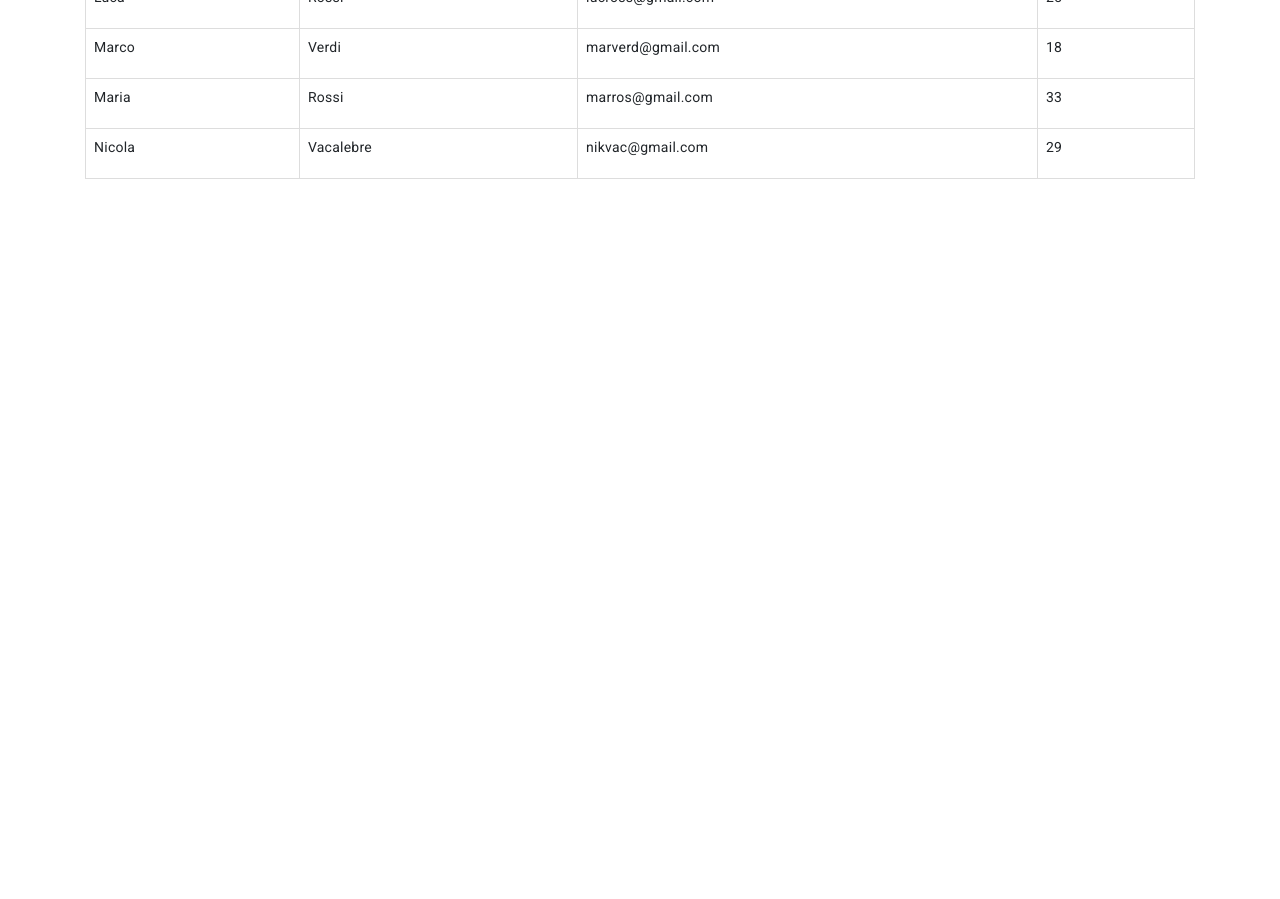
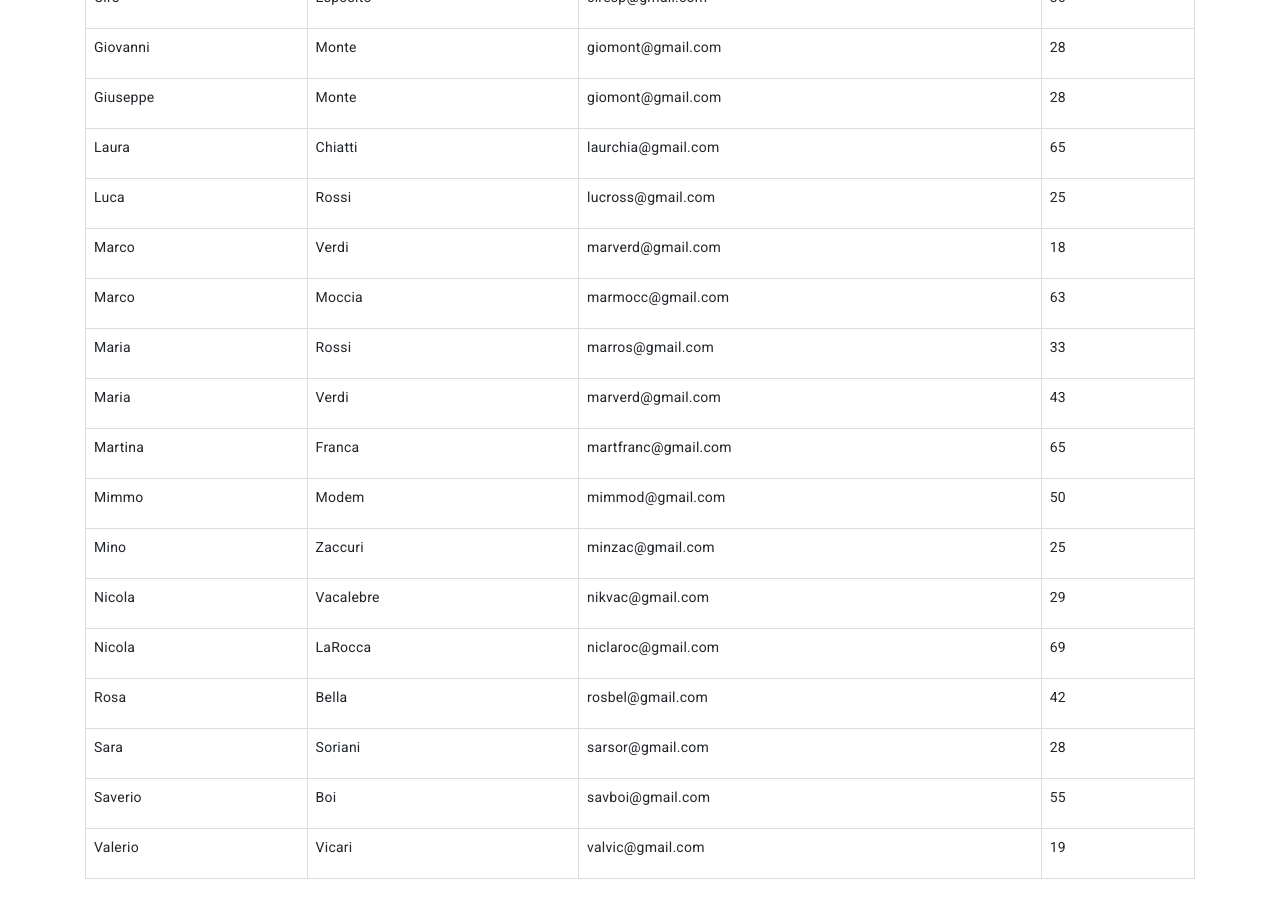
Before and after one commit to nicovaca/Angular_RentalCar, an Angular app: page / in a window 1280 px wide. Shown: the part 380-1279 px from the top of the page. Before the commit the page ends 800 px from the top, so only its background shows below. Built offline with nearby package versions, Linux system fonts and the light colour scheme.

Commit message:
Aggiunta utenti, aggiunta MyPagination

```diff
--- a/src/app/app.component.ts
+++ b/src/app/app.component.ts
@@ -33,7 +33,8 @@ export class AppComponent {
       {key: "eta", label: "Età"}
     ],
     order: {defaultColumn: "nome", orderType: "desc"},
-    search: {columns:["nome","cognome","email"]}
+    search: {columns: ["nome", "cognome", "email"]},
+    pagination: {itemPerPage:5, itemPerPageOptions:[5,10,15]}
   }
 
   data: Utenti[] = utenti;
--- a/src/app/app.module.ts
+++ b/src/app/app.module.ts
@@ -22,6 +22,7 @@ import {MatIconModule} from '@angular/material/icon';
 import { FilterPipePipe } from './components/my-table/pipe/filter-pipe.pipe';
 import { NgbModule } from '@ng-bootstrap/ng-bootstrap';
 import { SortPipePipe } from './components/my-table/pipe/sort-pipe.pipe';
+import { PaginationPipe } from './components/my-table/pipe/pagination.pipe';
 
 
 
@@ -35,7 +36,8 @@ import { SortPipePipe } from './components/my-table/pipe/sort-pipe.pipe';
     MyButtonComponent,
     MyTableComponent,
     FilterPipePipe,
-    SortPipePipe
+    SortPipePipe,
+    PaginationPipe
 
   ],
   imports: [
--- /dev/null
+++ b/src/app/components/my-table/pipe/pagination.pipe.ts
@@ -0,0 +1,12 @@
+import { Pipe, PipeTransform } from '@angular/core';
+
+@Pipe({
+  name: 'pagination'
+})
+export class PaginationPipe implements PipeTransform {
+
+  transform(value: unknown, ...args: unknown[]): unknown {
+    return null;
+  }
+
+}
--- /dev/null
+++ b/src/app/configs/configClass/my-pagination.ts
@@ -0,0 +1,4 @@
+export class MyPagination {
+  itemPerPage! : number ;
+  itemPerPageOptions! : number [];
+}
--- a/src/app/configs/my-table-config/my-table-config.ts
+++ b/src/app/configs/my-table-config/my-table-config.ts
@@ -1,5 +1,6 @@
 import { MyHeaders } from "../configClass/my-headers";
 import { MyOrder } from "../configClass/my-order";
+import { MyPagination } from "../configClass/my-pagination";
 import { MySearch } from "../configClass/my-search";
 
 
@@ -9,4 +10,5 @@ export class MyTableConfig {
   headers! : MyHeaders[] ;
   order! : MyOrder ;
   search! : MySearch ;
+  pagination! : MyPagination ;
 }
--- a/src/app/environments/utenti.ts
+++ b/src/app/environments/utenti.ts
@@ -6,5 +6,23 @@ export const utenti: Utenti[] = [
   {nome: "Anna", cognome: 'Bianchi', email: "annbianc@gmail.com", eta:40},
   {nome: "Nicola", cognome: 'Vacalebre', email: "nikvac@gmail.com", eta:29},
   {nome: "Maria", cognome: 'Rossi', email: "marros@gmail.com", eta:33},
-  {nome: "Giovanni", cognome: 'Monte', email: "giomont@gmail.com", eta:28}
+
+  {nome: "Giovanni", cognome: 'Monte', email: "giomont@gmail.com", eta:28},
+  {nome: "Martina", cognome: 'Franca', email: "martfranc@gmail.com", eta:65},
+  {nome: "Valerio", cognome: 'Vicari', email: "valvic@gmail.com", eta:19},
+  {nome: "Mimmo", cognome: 'Modem', email: "mimmod@gmail.com", eta:50},
+  {nome: "Rosa", cognome: 'Bella', email: "rosbel@gmail.com", eta:42},
+
+  {nome: "Ciro", cognome: 'Esposito', email: "ciresp@gmail.com", eta:36},
+  {nome: "Laura", cognome: 'Chiatti', email: "laurchia@gmail.com", eta:65},
+  {nome: "Saverio", cognome: 'Boi', email: "savboi@gmail.com", eta:55},
+  {nome: "Sara", cognome: 'Soriani', email: "sarsor@gmail.com", eta:28},
+  {nome: "Anna", cognome: 'Gigli', email: "anngigl@gmail.com", eta:40},
+
+  {nome: "Nicola", cognome: 'LaRocca', email: "niclaroc@gmail.com", eta:69},
+  {nome: "Maria", cognome: 'Verdi', email: "marverd@gmail.com", eta:43},
+  {nome: "Giuseppe", cognome: 'Monte', email: "giomont@gmail.com", eta:28},
+  {nome: "Mino", cognome: 'Zaccuri', email: "minzac@gmail.com", eta:25},
+  {nome: "Marco", cognome: 'Moccia', email: "marmocc@gmail.com", eta:63}
+
 ];
```
Also changed, not shown: 2 other files (tests, documents, lock files or other folders).
